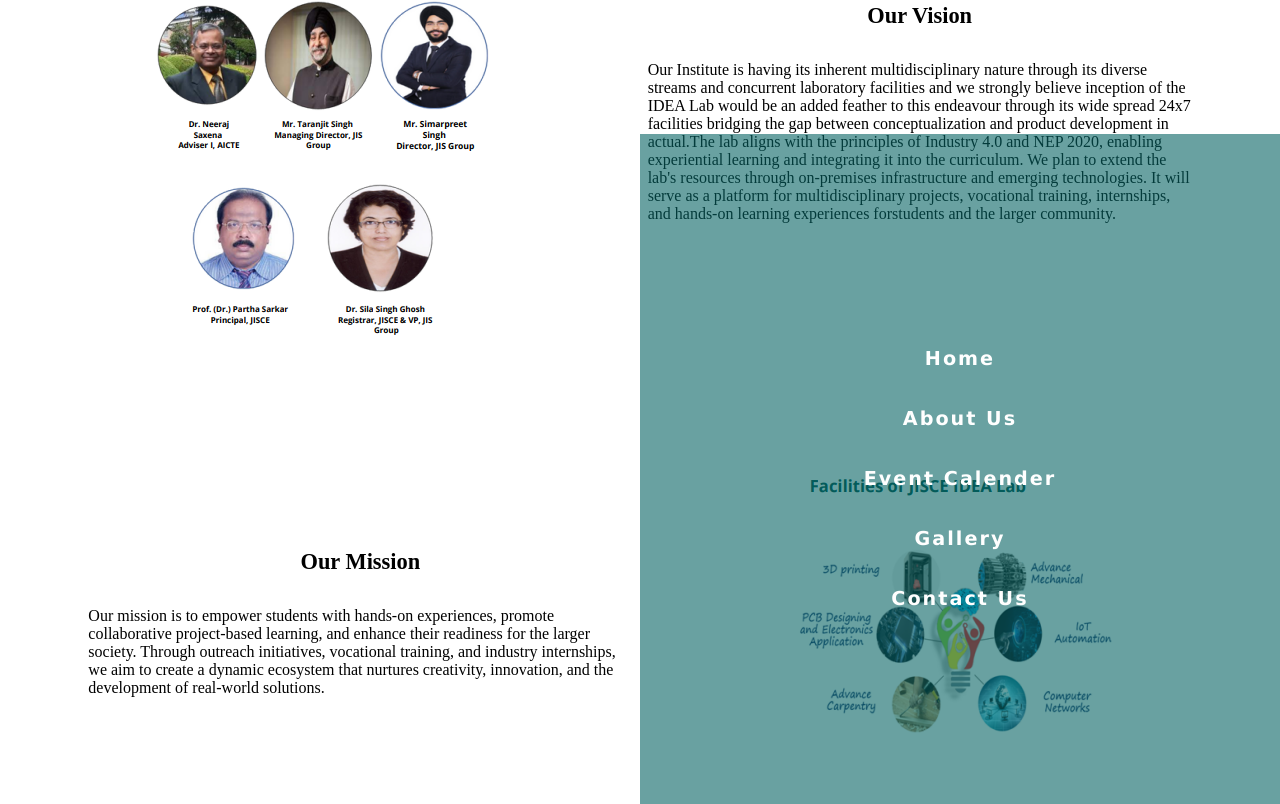
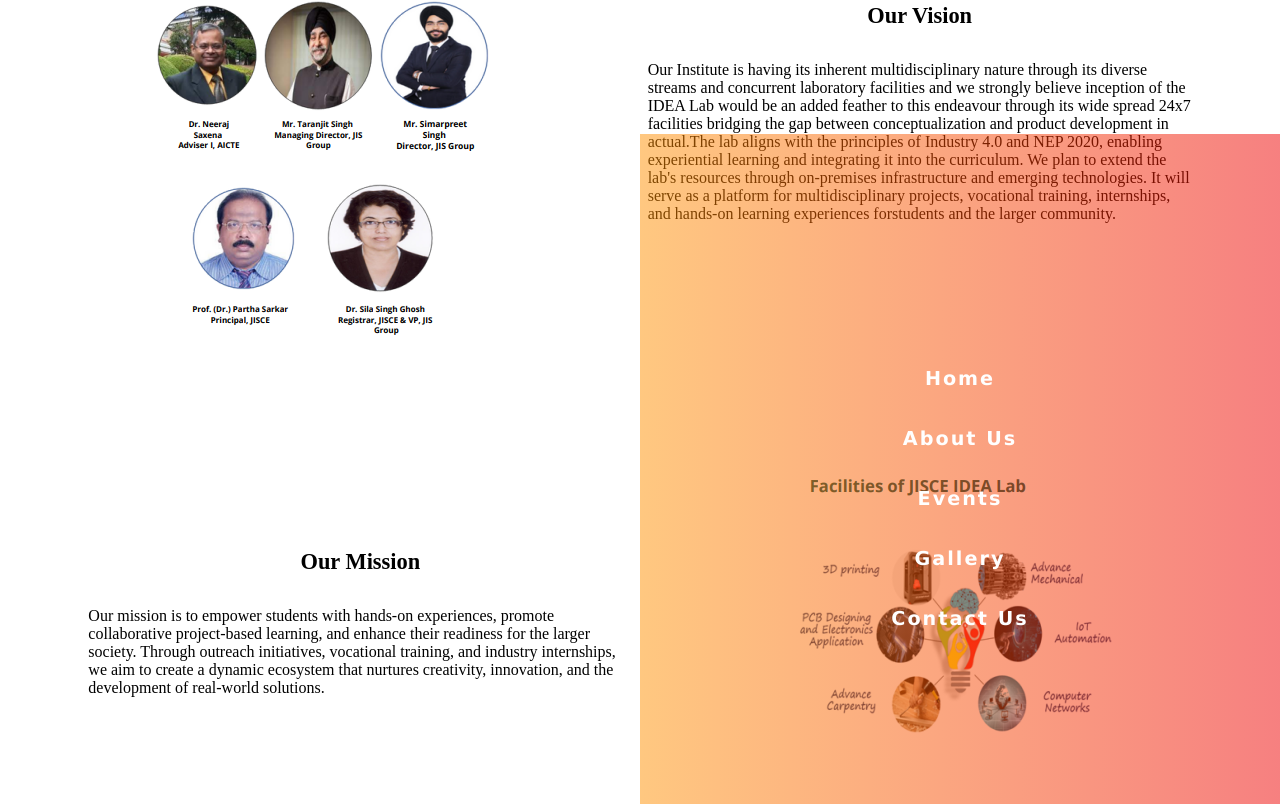
Before and after one commit to Utsav1256/AICTE_IDEA_LAB, a React (Vite) app: page /about in a window 1280 px wide. Shown: the part 776-1580 px from the top of the page. Built offline with nearby package versions, Linux system fonts and the light colour scheme.

Commit message:
fix Banner.css & Header.css

```diff
--- a/src/components/Header.js
+++ b/src/components/Header.js
@@ -1,5 +1,6 @@
 import { useState, useEffect } from "react";
 import { Link } from "react-router-dom";
+import "./css/Header.css";
 
 const Header = () => {
   const [isActive, setIsActive] = useState(false);
@@ -48,7 +49,7 @@
           </li>
           <li>
             <Link id="link" to="/event-calender">
-              Event Calender
+              Events
             </Link>
           </li>
           <li>
--- a/src/components/css/Banner.css
+++ b/src/components/css/Banner.css
@@ -145,3 +145,40 @@
     background-repeat: no-repeat;
   }
 }
+
+@media screen and (max-width: 300px) {
+  .banner_container {
+    width: 100%;
+    gap: 0px;
+  }
+  .banner_container #img1 {
+    background-size: 58px;
+    width: 65px;
+    height: 57px;
+    margin-left: 2px;
+    background-image: url("../../../static/images/jisce-small.png");
+
+    /* background-image: url("../../../static/images/JIS-Group-logo.png"); */
+  }
+  .banner_container #img2 {
+    background-size: 37px;
+    width: 39px;
+    height: 52px;
+    background-image: url("../../../static/images/AICTE_Idea.png");
+    background-repeat: no-repeat;
+  }
+  .banner_container #img3 {
+    background-size: 51px;
+    width: 59px;
+    height: 53px;
+    background-image: url("../../../static/images/aicte-small.png");
+    background-repeat: no-repeat;
+  }
+  .banner_container #img4 {
+    background-size: 54px;
+    width: 61px;
+    height: 58px;
+    background-image: url("../../../static/images/JIS-Group-logo.png");
+    background-repeat: no-repeat;
+  }
+}
--- /dev/null
+++ b/src/components/css/Header.css
@@ -0,0 +1,221 @@
+#header {
+  position: fixed;
+  top: 60;
+  right: 0;
+  width: 100%;
+  height: 50px;
+  background-color: rgba(6, 99, 99, 0);
+  background: linear-gradient(
+    to right,
+    rgba(255, 145, 2, 0.5),
+    rgba(238, 2, 2, 0.5)
+  );
+
+  display: flex;
+  align-items: center;
+  justify-content: space-between;
+  padding-left: 10px;
+  z-index: 1;
+}
+#header #logo {
+  width: 20%;
+  color: #fff4f4;
+  margin-left: 3px;
+  font-family: "Franklin Gothic Medium", "Arial Narrow", Arial, sans-serif;
+  letter-spacing: 2px;
+}
+#header #logo #one {
+  font-size: 22px;
+  color: rgb(255, 255, 255);
+}
+#header #logo #two {
+  font-size: 20px;
+  color: rgb(251, 243, 3);
+  text-align: center;
+  width: 10px;
+  margin-left: 60px;
+}
+
+/* #header .login {
+    width: 15%;
+  }
+  #header .login button {
+    color: #ec4719;
+    font-size: 18px;
+    padding: 4px;
+    border-radius: 10px;
+    border-style: none;
+    font-weight: 700;
+  } */
+#toggle {
+  position: absolute;
+  right: 0;
+  width: 60px;
+  height: 30px;
+  /* background-color: rgba(6, 99, 99, 0.6); */
+  cursor: pointer;
+  display: flex;
+  justify-content: center;
+  align-items: center;
+  transform: 0.2s;
+}
+#toggle::before,
+#toggle::after {
+  content: "";
+  position: absolute;
+  width: 28px;
+  height: 2px;
+  background: #ffffff;
+  transition: transform 0.2s;
+}
+#toggle::before {
+  transform: translateY(-5px);
+}
+#toggle::after {
+  transform: translateY(5px);
+}
+#toggle.active::before {
+  transform: translateY(0px) rotate(45deg);
+}
+#toggle.active::after {
+  transform: translateY(0px) rotate(-45deg);
+  color: rgb(6, 99, 99);
+}
+#toggle.active {
+  /* background: rgb(6, 99, 99); */
+}
+
+#menu_links {
+  width: 50%;
+  color: #fff4f4;
+  font-family: "Gill Sans", "Gill Sans MT", Calibri, "Trebuchet MS", sans-serif;
+  font-weight: 700;
+  font-size: 22px;
+  /* position: relative; */
+  /* height: 100%; */
+  /* right: 60px; */
+  background: rgba(6, 99, 99, 0.6);
+  background: linear-gradient(
+    to right,
+    rgba(255, 145, 2, 0.5),
+    rgba(238, 2, 2, 0.5)
+  );
+  /* background-image: url("./static/images/dimagwa1.png"); */
+  background-repeat: no-repeat;
+  z-index: 1;
+
+  transition: 0.5s;
+  /* width: 0; */
+  /* overflow: hidden; */
+  position: fixed;
+  bottom: -100%;
+  right: 0;
+  transition: 0.5px;
+  display: flex;
+  justify-content: center;
+  align-items: center;
+  height: calc(100vh - 110px);
+  flex-direction: column;
+}
+/* #menu_links.active {
+    width: 690px;
+  } */
+#menu_links ul {
+  position: relative;
+  display: flex;
+  /* flex-direction: row; */
+  flex-direction: column;
+  justify-content: center;
+  align-items: center;
+  height: 100%;
+  margin-top: 40px;
+}
+#menu_links ul li {
+  /* position: relative; */
+  list-style: none;
+}
+
+#header #menu_links.active {
+  height: calc(100vh - 110px);
+  bottom: 0;
+  /* width: 100%; */
+}
+
+#menu_links ul li #link {
+  color: #fff;
+  text-decoration: none;
+  line-height: 60px;
+  display: inline-block;
+  font-size: 1.2rem;
+  padding: 0 15px;
+  letter-spacing: 2px;
+  font-family: "Lucida Sans", "Lucida Sans Regular", "Lucida Grande",
+    "Lucida Sans Unicode", Geneva, Verdana, sans-serif;
+}
+#menu_links ul li #link:hover {
+  color: #0c1ada;
+  /* font-weight: bolder; */
+  font-size: 1.3rem;
+  /* background: #8c52ff; */
+  border-radius: 10px;
+}
+
+/*--------------------------------- Responsiveness -------------------------------------------------------*/
+@media (max-width: 1000.2px) {
+  #header #logo {
+    width: 182px;
+  }
+  #menu_links {
+    position: fixed;
+    bottom: -100%;
+    right: 0;
+    width: 100%;
+    transition: 0.5px;
+    display: flex;
+    justify-content: center;
+    align-items: center;
+    height: calc(100vh - 110px);
+    flex-direction: column;
+  }
+  #header #menu_links.active {
+    height: calc(100vh - 110px);
+    bottom: 0;
+    width: 100%;
+  }
+  #menu_links ul {
+    display: flex;
+    flex-direction: column;
+    justify-content: center;
+    align-items: center;
+    /* width: 100%; */
+    height: calc(100vh - 110px);
+    margin-top: 40px;
+  }
+}
+@media screen and (max-width: 719.9px) {
+  #header #menu_links.active {
+    height: calc(100vh - 123.6px);
+    bottom: 0;
+    width: 100%;
+  }
+}
+@media screen and (max-width: 480px) {
+  #header #menu_links.active {
+    height: calc(100vh - 123.6px);
+  }
+}
+@media screen and (max-width: 300px) {
+  #header #logo {
+    width: 180px;
+  }
+  #header #logo #one {
+    font-size: 85%;
+  }
+  #header #logo #two {
+    font-size: 96%;
+    margin-left: 25%;
+  }
+  #header #menu_links.active {
+    height: calc(100vh - 123.6px);
+  }
+}
```
